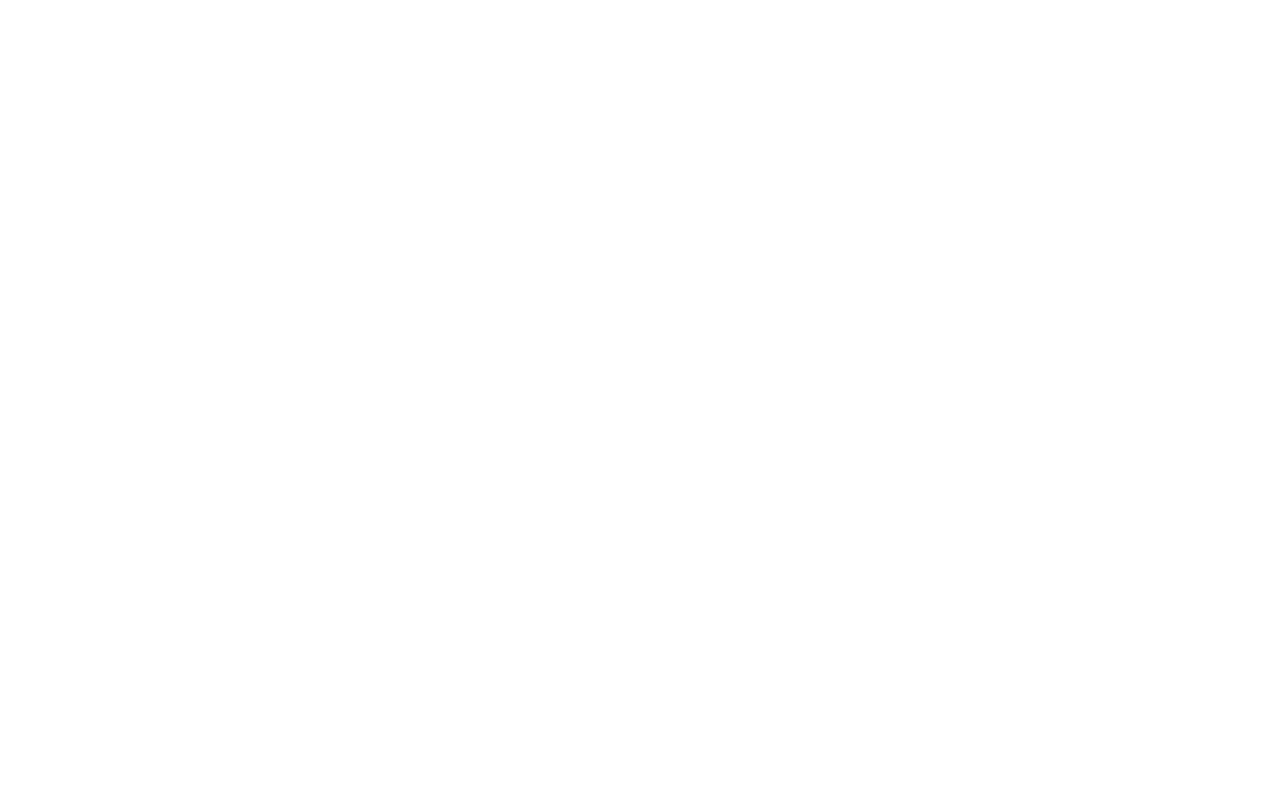
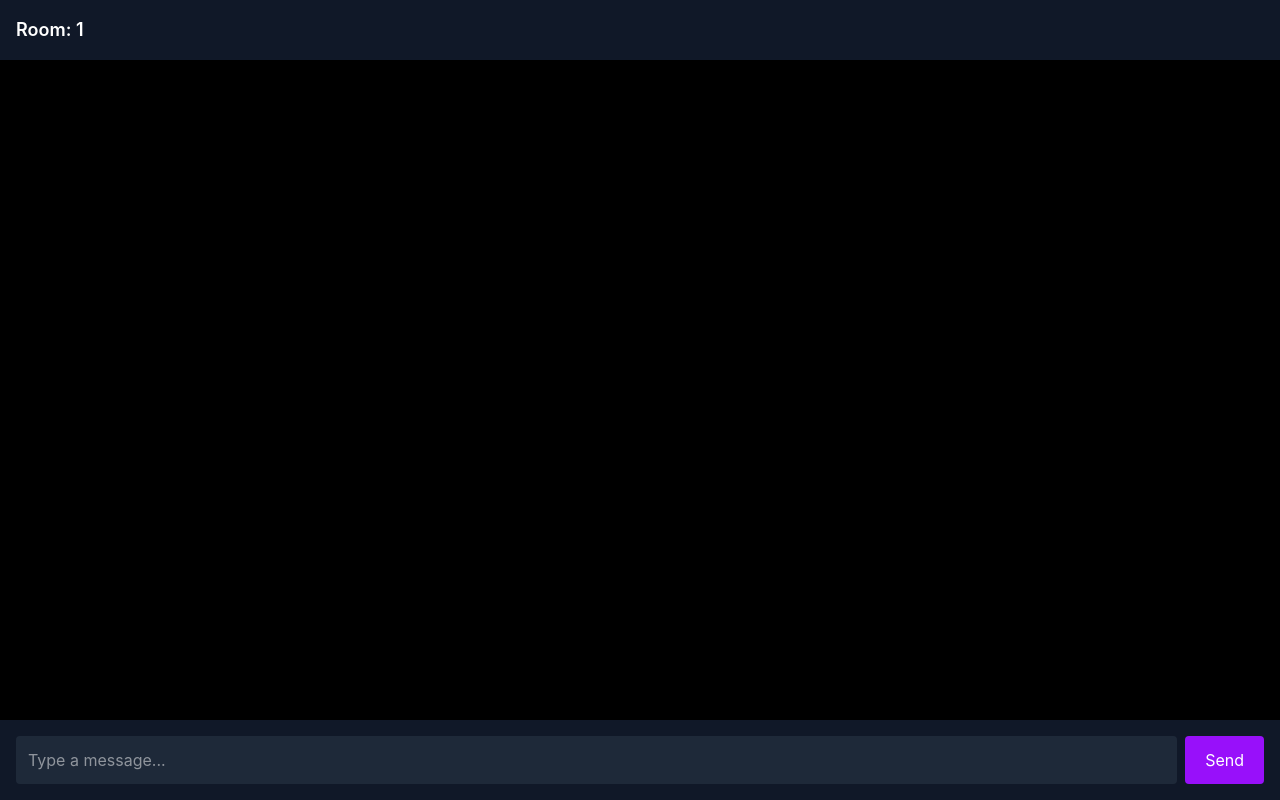
Before and after one commit to aadityap0ap/peerSpace_FE, a React (Vite) app in the folder peerspacefe/: page /chat/1 in a window 1280 px wide. Before the commit this address had no page. Built offline with nearby package versions, Linux system fonts and the light colour scheme.

Commit message:
join room functionality implemented

```diff
--- a/peerspacefe/src/App.tsx
+++ b/peerspacefe/src/App.tsx
@@ -11,9 +11,17 @@
       <Route path="/" element={<Home/>} />
       <Route path="/signup" element={<SignUp/>}/>
       <Route path="/signin" element={<SignIn/>}/>
-      <Route path="/messagepage" element={<MessagePage/>}/>
+     <Route path="/chat/:roomId" element={<MessagePage />} />
       <Route path="/homepage" element={<HomePage/>}/>
     </Routes>
     </BrowserRouter>
   )
 }
+
+// export default function App(){
+//   return(
+//     <div>
+//       Hii
+//     </div>
+//   )
+// }
--- a/peerspacefe/src/Pages/HomePage.tsx
+++ b/peerspacefe/src/Pages/HomePage.tsx
@@ -1,10 +1,13 @@
 import { useState } from "react";
 import axios from "axios";
+import { useNavigate } from "react-router-dom";
+
 
 export default function HomePage() {
   const [showModal, setShowModal] = useState(false);
   const [roomId, setRoomId] = useState("");
   const [createdRoomId, setCreatedRoomId] = useState("");
+  const navigate = useNavigate();
 
   const createRoom = async() => {
     try{
@@ -26,15 +29,37 @@
     }
   }
 
-  const joinRoom = () => {
-    if (!roomId.trim()) return;
-
-    console.log("Joining room:", roomId);
-
-    // navigate(`/chat/${roomId}`)
-
-    setShowModal(false);
-    setRoomId("");
+  const joinRoom = async() => {
+    /*
+This validation ensures that the user cannot attempt to join a room with an empty Room ID.
+The trim() method removes all leading and trailing spaces from the input string.
+If the user enters an empty string ("") or only spaces ("     "), trim() converts it into an empty string.
+In JavaScript, an empty string is considered a falsy value, so !roomId.trim() becomes true.
+When this condition is true, the function immediately returns and stops further execution.
+This prevents unnecessary API calls to the backend and ensures that only valid Room IDs are processed.
+*/
+       if (!roomId.trim()) return;
+       try{
+        const token = localStorage.getItem("token")
+        const response = await axios.post(
+          "http://localhost:3000/room/findRoom",
+          {
+            roomId
+          },
+          {
+            headers:{
+            Authorization : `Bearer ${token}`
+          }
+          }
+        );
+        alert(response.data.message);
+        setShowModal(false);
+         navigate(`/chat/${roomId}`)
+         setRoomId("");
+       }
+       catch(error : any){
+        console.log(error.response?.data?.message || "Failed to join the room")
+       }
   };
 
   return (
--- a/peerspacefe/src/Pages/MessagePage.tsx
+++ b/peerspacefe/src/Pages/MessagePage.tsx
@@ -1,17 +1,29 @@
+import { useParams } from "react-router-dom";
+
 export default function MessagePage() {
+  const { roomId } = useParams();
+
   return (
     <div className="h-screen bg-black flex flex-col">
+
+      <div className="bg-gray-900 text-white p-4 text-lg font-semibold">
+        Room: {roomId}
+      </div>
+
       <div className="flex-1"></div>
+
       <div className="p-4 bg-gray-900 flex gap-2">
         <input
           type="text"
           placeholder="Type a message..."
           className="flex-1 p-3 rounded bg-gray-800 text-white outline-none"
         />
+
         <button className="bg-purple-600 px-5 py-3 rounded text-white">
-          Send it
+          Send
         </button>
       </div>
+
     </div>
   );
 }
```
